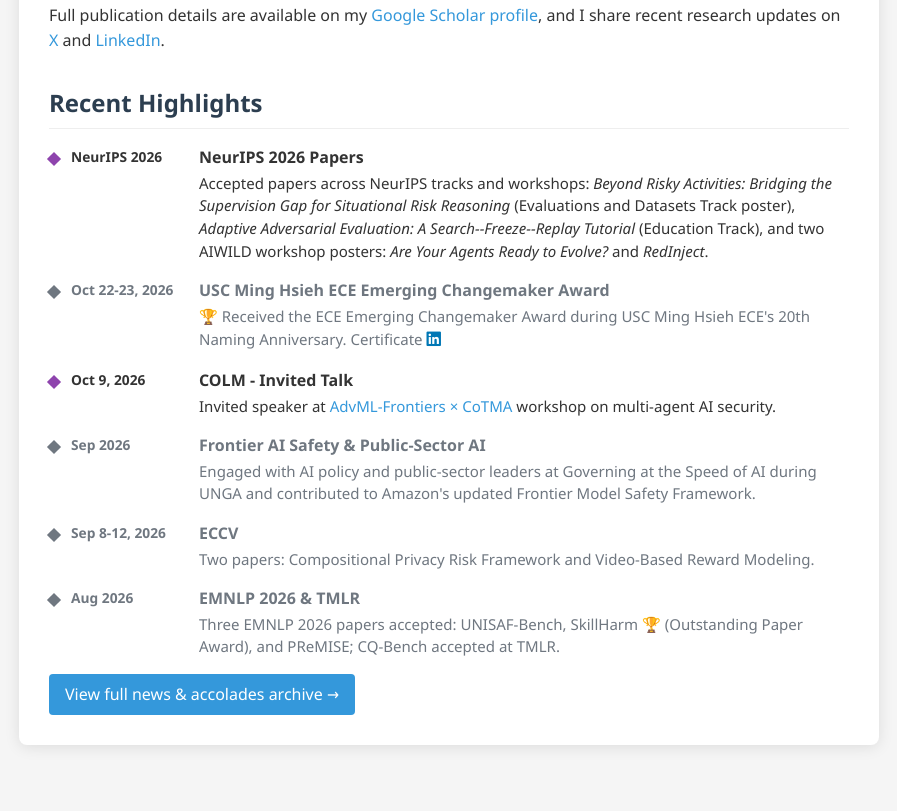
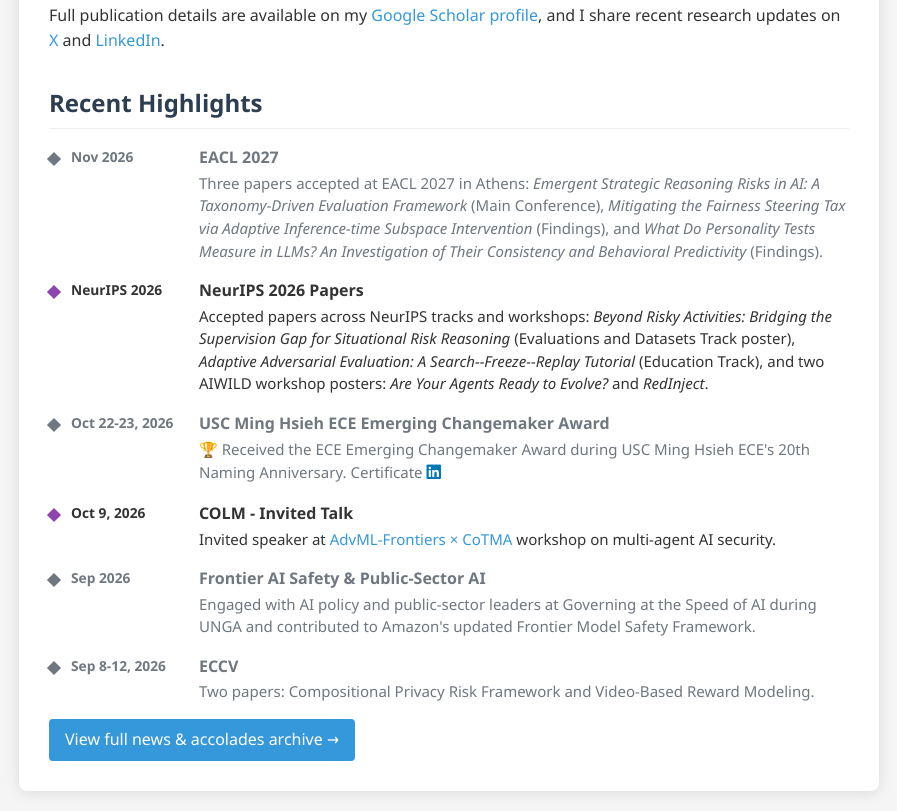
Before and after one commit to guptarah/guptarah.github.io, a plain HTML site: page index.html in a window 1280 px wide. Shown: the part 702-1513 px from the top of the page, without its empty margins (191-1088 px from the left). Before the commit the page ends 1467 px from the top, so only its background shows below. Drawn offline with Linux system fonts and the light colour scheme; some icons are missing.

Commit message:
Add EACL 2027 papers to highlights

```diff
--- a/index.html
+++ b/index.html
@@ -272,6 +272,13 @@
 
             <h2 class="section-title">Recent Highlights</h2>
             <div class="highlights-list">
+                <div class="highlight-item past-recent">
+                    <div class="highlight-date">Nov 2026</div>
+                    <div>
+                        <div class="highlight-title">EACL 2027</div>
+                        <div class="highlight-desc">Three papers accepted at EACL 2027 in Athens: <em>Emergent Strategic Reasoning Risks in AI: A Taxonomy-Driven Evaluation Framework</em> (Main Conference), <em>Mitigating the Fairness Steering Tax via Adaptive Inference-time Subspace Intervention</em> (Findings), and <em>What Do Personality Tests Measure in LLMs? An Investigation of Their Consistency and Behavioral Predictivity</em> (Findings).</div>
+                    </div>
+                </div>
                 <div class="highlight-item upcoming">
                     <div class="highlight-date">NeurIPS 2026</div>
                     <div>
@@ -307,13 +314,6 @@
                         <div class="highlight-desc">Two papers: <a href="https://arxiv.org/abs/2603.21573" target="_blank" rel="noopener noreferrer">Compositional Privacy Risk Framework</a> and <a href="https://arxiv.org/abs/2603.10178" target="_blank" rel="noopener noreferrer">Video-Based Reward Modeling</a>.</div>
                     </div>
                 </div>
-                <div class="highlight-item past-recent">
-                    <div class="highlight-date">Aug 2026</div>
-                    <div>
-                        <div class="highlight-title">EMNLP 2026 &amp; TMLR</div>
-                        <div class="highlight-desc">Three EMNLP 2026 papers accepted: UNISAF-Bench, SkillHarm 🏆 (Outstanding Paper Award), and PReMISE; CQ-Bench accepted at <a href="https://arxiv.org/abs/2504.01127" target="_blank" rel="noopener noreferrer">TMLR</a>.</div>
-                    </div>
-                </div>
             </div>
             <p style="margin-top:16px;"><a href="news.html" style="display:inline-block; padding:8px 16px; background-color:#3498db; color:#fff; border-radius:4px; font-weight:500; text-decoration:none;">View full news &amp; accolades archive &rarr;</a></p>
         </main>
```
Also changed, not shown: news.html (+7 -0 lines).
